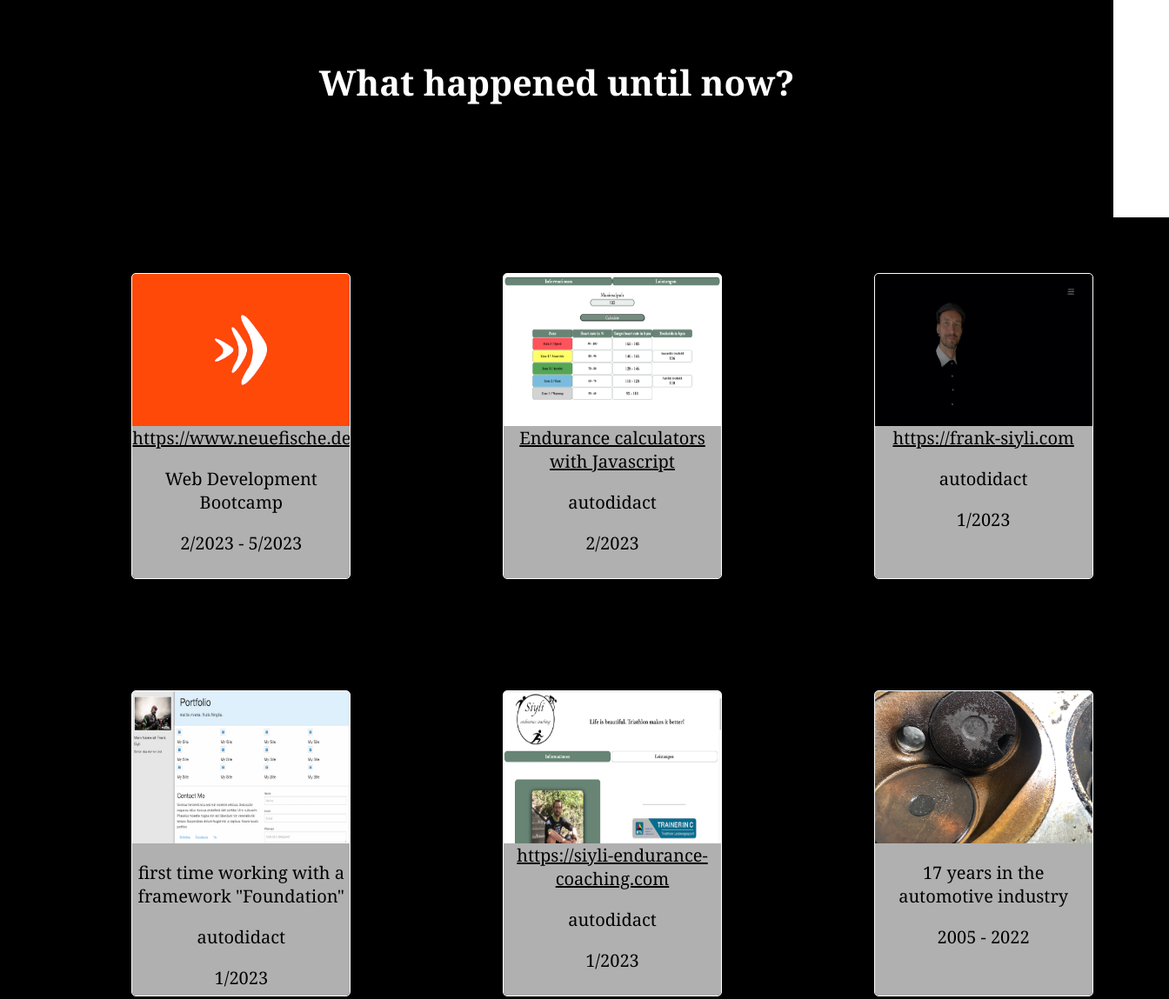
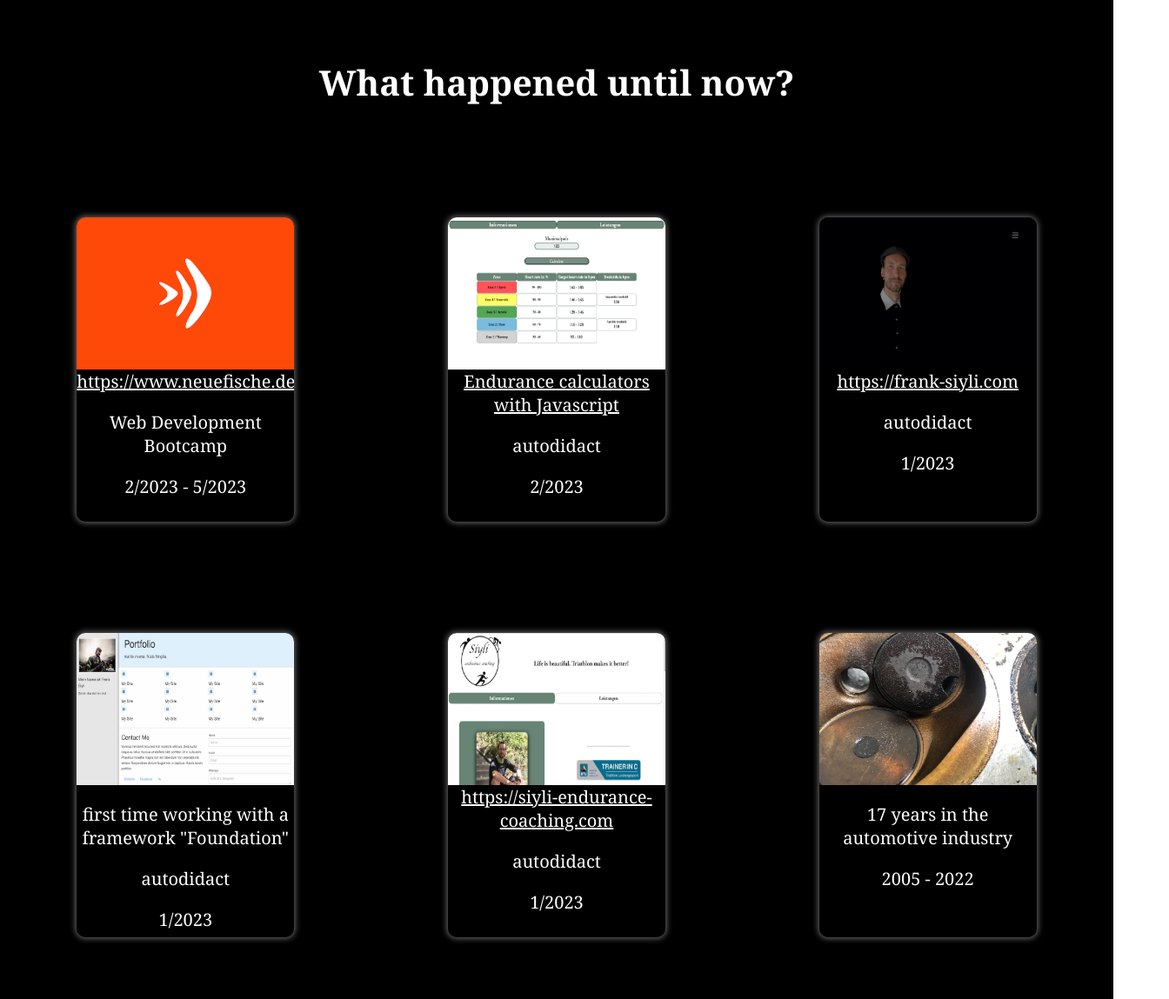
Before and after one commit to FrankSiyli/Frank-Siyli.com, a plain HTML site: page index.html in a window 1280 px wide. Shown: the part 797-1946 px from the top of the page at 87% size, 1344 px wide, since content can reach past the window. Drawn offline with Linux system fonts and the light colour scheme; a script that the page names is missing.

Commit message:
projects update

```diff
--- a/style.css
+++ b/style.css
@@ -87,11 +87,10 @@ main {
   justify-content: space-around;
   display: flex;
   flex-wrap: wrap;
-  margin: 5%;
 }
 
 .portfolio a {
-  color: black;
+  color: white;
 }
 
 .projects {
@@ -100,7 +99,7 @@ main {
   align-items: center;
   justify-content: end;
   flex-direction: column;
-  border-radius: 5px;
+  border-radius: 10px;
   color: black;
   text-align: center;
   font-size: 20px;
@@ -115,9 +114,11 @@ main {
 }
 
 .textHover {
-    background-color: rgba(220, 220, 220, 0.8);
+  background-color: rgba(0, 0, 0, 0.689);
   width: 100%;
   height: 50%;
+  color: white;
+  border-radius: 10px;
 }
 
 #project1,
@@ -128,8 +129,7 @@ main {
 #project6 {
   height: 350px;
   width: 250px;
-  background-color: rgba(220, 220, 220, 0.9);
-  border: 1px #ffffff solid;
+  box-shadow: 0px 0px 7px 1px rgba(220, 220, 220, 0.514) ;
 }
 
 #project1 {
@@ -211,19 +211,13 @@ form {
 @keyframes morph {
   0%,
   100% {
-    border-radius:
-    40% 60% 70% 30% /
-    40% 40% 60% 50%;
+    border-radius: 40% 60% 70% 30% / 40% 40% 60% 50%;
   }
   34% {
-    border-radius:
-    70% 30% 50% 50% /
-    30% 30% 70% 70%;
+    border-radius: 70% 30% 50% 50% / 30% 30% 70% 70%;
   }
   67% {
-    border-radius:
-    100% 60% 60% 100% /
-    100% 100% 60% 60%;
+    border-radius: 100% 60% 60% 100% / 100% 100% 60% 60%;
   }
 }
 
@@ -245,7 +239,6 @@ form input[type="email"] {
   border-radius: 20px;
   border: 3px #000000 solid;
   margin: 3% 0%;
-
 }
 
 #textarea {
@@ -256,7 +249,6 @@ form input[type="email"] {
   border-radius: 20px;
   border: 3px #000000 solid;
   margin: 3% 0%;
-
 }
 
 #submit {
@@ -286,7 +278,6 @@ footer {
   justify-content: center;
   flex-direction: column;
   font-size: 20px;
-
 }
 
 footer a {
@@ -361,7 +352,7 @@ li {
 /* impressum // AGB // Datenschutz */
 
 #backBtn1 {
-    background-color: #000000;
+  background-color: #000000;
   position: sticky;
   top: 0;
   width: 100px;
```
